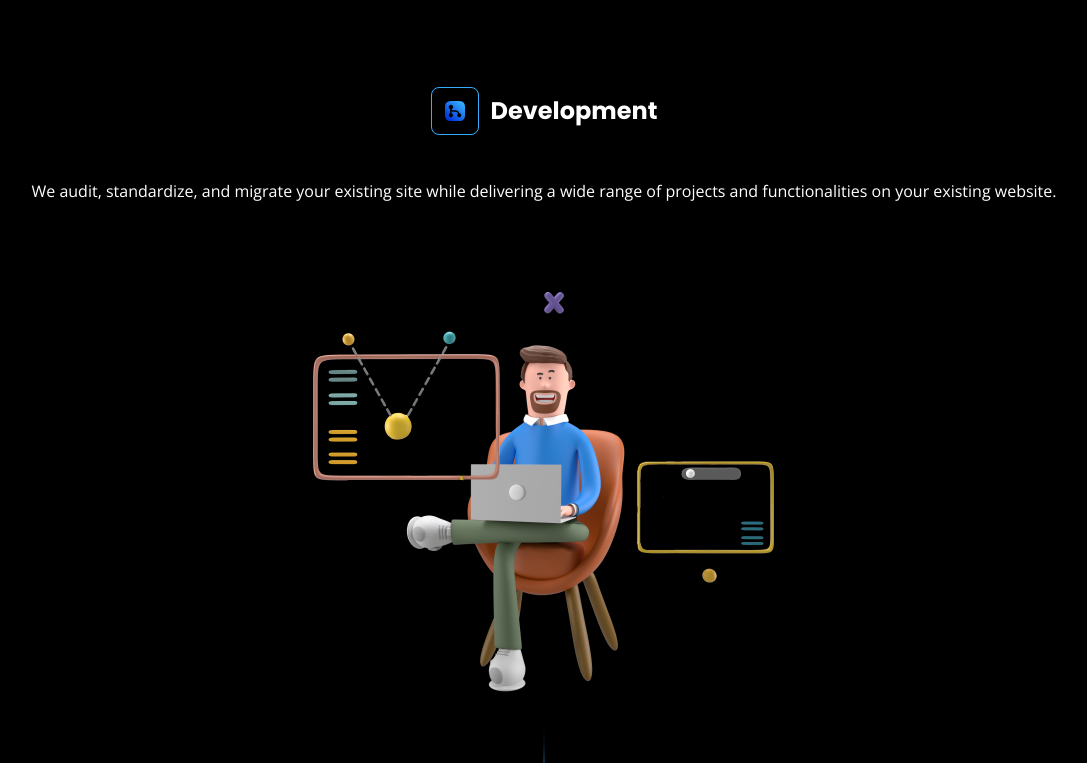
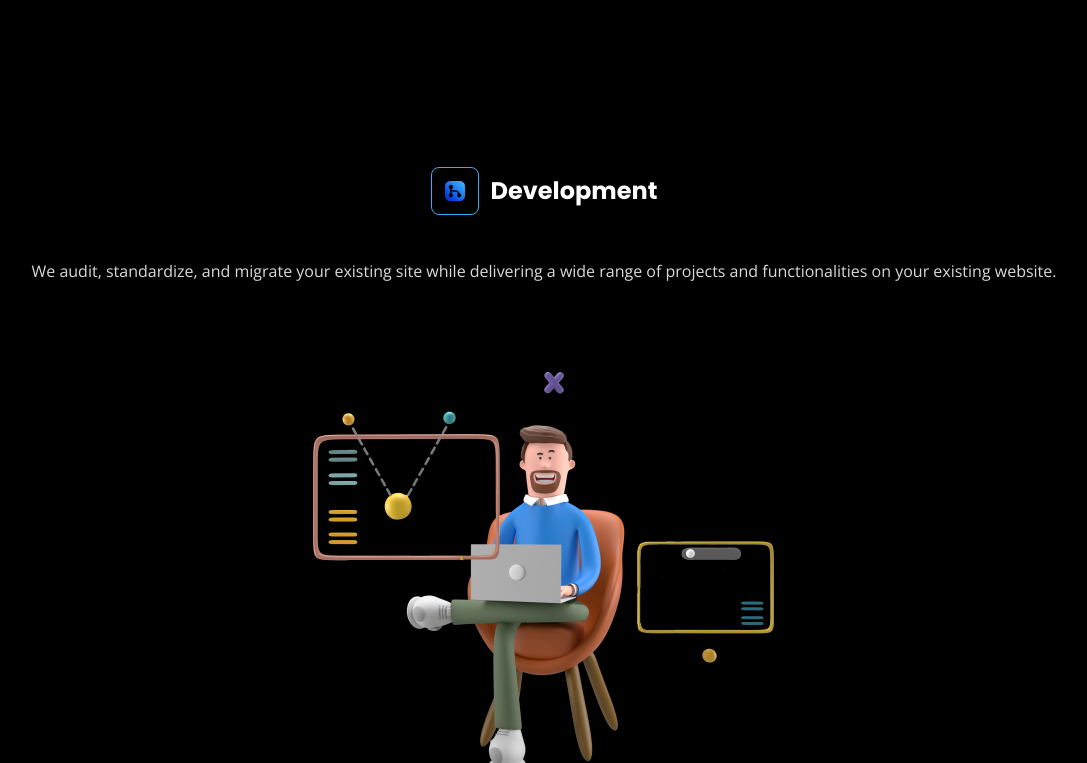
Before and after one commit to chawkichalladia/gws-wabesite, a Next.js app: page / in a window 1280 px wide. Shown: the part 1677-2440 px from the top of the page, without its empty margins (96-1183 px from the left). Built offline with nearby package versions, Linux system fonts and the light colour scheme.

Commit message:
Fix few UI issues

```diff
--- a/src/app/globals.css
+++ b/src/app/globals.css
@@ -7,7 +7,7 @@
 }
 
 .triangle-gradient::before {
-  content: "";
+  content: '';
   display: block;
   top: 0;
   left: 0;
@@ -18,5 +18,9 @@
 }
 
 .icon-container {
-  background-image: linear-gradient(45deg, #8C8C8C, #36aeff, #0037dc);
+  background-image: linear-gradient(45deg, #8c8c8c, #36aeff, #0037dc);
 }
+
+p {
+  color: #d9d9d9;
+}
--- a/src/components/Landing.tsx
+++ b/src/components/Landing.tsx
@@ -26,7 +26,7 @@ const Landing = () => {
           <Image src={DiamondImg} alt="Diamond svg" />
         </div>
       </h1>
-      <p className="text-grey-4 text-sm px-3">
+      <p className="text-sm px-3">
         We are a web development company that helps businesses develop functional and reliable web solutions.
       </p>
       <button className={clsx(poppins.className, 'py-2 md:py-4 w-48 md:w-60 bg-blue-primary rounded-lg')}>
--- a/src/components/OurExpertise.tsx
+++ b/src/components/OurExpertise.tsx
@@ -7,15 +7,13 @@ import WebAppImage2 from '../../public/web-app-2.png';
 
 import SectionHead from './SectionHead';
 
-import { poppins } from '@/utils/fonts';
-
 const OurExpertise = () => {
   return (
     <div className="container">
       <SectionHead image={MedalIcon} label="our expertise" title="web apps and web solutions" />
       <div className="container flex flex-col items-center justify-center">
         <Image src={WebAppImage1} alt="web apps image" className="py-20 md:py-32" />
-        <p className="text-grey-4">
+        <p>
           Galatech offers support to clients at every stage of business or software development, from early-stage
           startups to large corporations with an eye toward expansion and optimization, regardless of the sector in
           which they specialize.
@@ -23,7 +21,7 @@ const OurExpertise = () => {
       </div>
       <div className="container flex flex-col items-center justify-center">
         <Image src={WebAppImage2} alt="web solutions image" className="py-20 md:py-32" />
-        <p className="text-grey-4">
+        <p>
           Together, our designers and developers make sure that all projects' creative and technical components are
           cohesive and appropriate for your company's needs.
         </p>
--- a/src/components/SectionHead.tsx
+++ b/src/components/SectionHead.tsx
@@ -21,7 +21,7 @@ const SectionHead = ({ image, label, title, negativeMargin = false }: SectionHea
         </div>
         <span className={clsx(poppins.className, 'font-bold text-base md:text-2xl uppercase')}>{label}</span>
       </div>
-      <div className="container flex justify-center text-center py-11 md:py-20">
+      <div className="container flex justify-center text-center pt-11 md:pt-20">
         <span className={clsx(poppins.className, 'font-bold text-2xl md:text-5xl capitalize')}>{title}</span>
       </div>
     </>
--- a/src/components/Services.tsx
+++ b/src/components/Services.tsx
@@ -16,7 +16,7 @@ const Services = () => {
       <SectionHead image={DocumentCloudIcon} label="services" title="we build everything from scratch" negativeMargin />
       <div className="container grid grid-cols-1 gap-20">
         <div className="container">
-          <div className="container flex items-center justify-center">
+          <div className="container flex items-center justify-center pt-11 md:pt-20">
             <div className="w-12 h-12 rounded-lg border-blue-secondary border flex justify-center items-center">
               <Image src={SquareNetworkIcon} alt="Square network icon" />
             </div>
@@ -33,7 +33,7 @@ const Services = () => {
           </div>
         </div>
         <div className="container">
-          <div className="container flex items-center justify-center">
+          <div className="container flex items-center justify-center md:pt-20">
             <div className="w-12 h-12 rounded-lg border-blue-secondary border flex justify-center items-center">
               <Image src={SquareNetworkIcon} alt="Square network icon" />
             </div>
```
